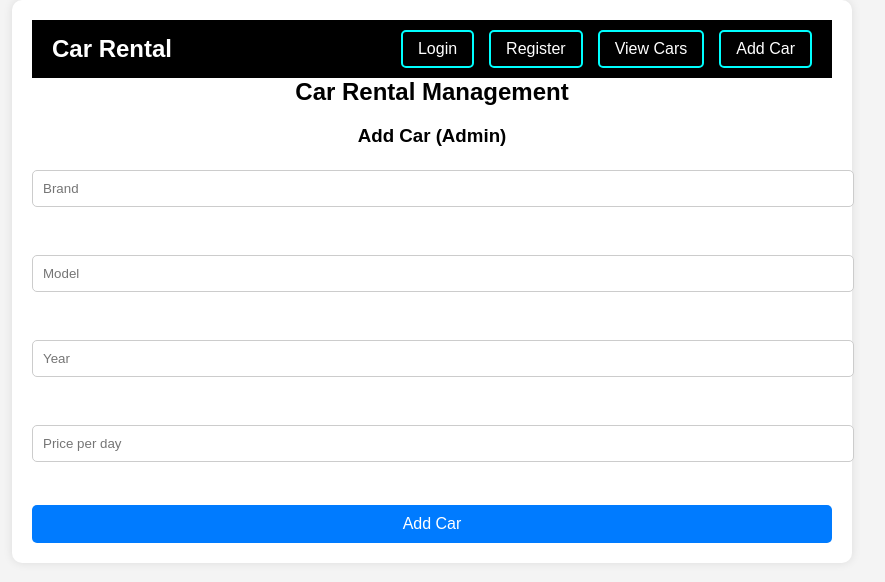
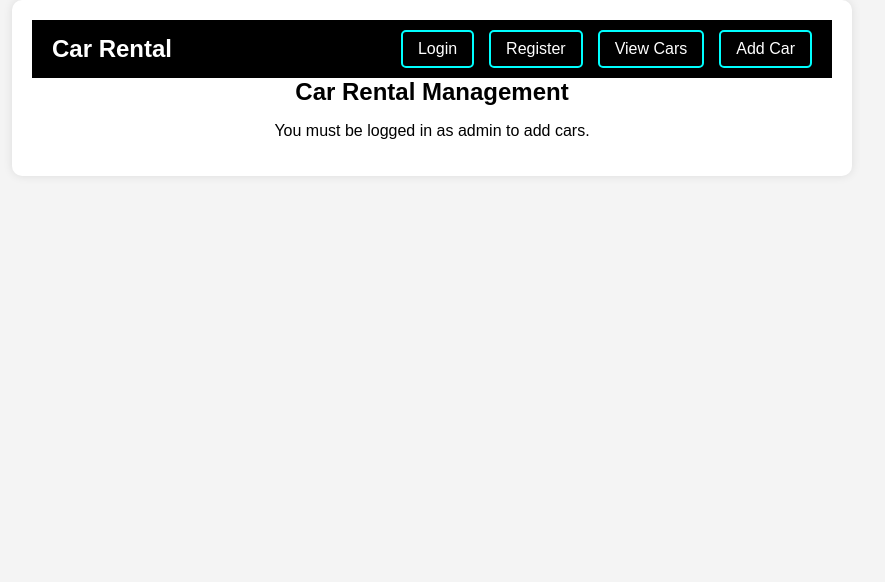
Before and after one commit to abdeeeb/abdelrahman-eldeeb-2200606-frontend-and-backend, a React (Create React App) app in the folder my-app/: page / in a window 1280 px wide. Both pictures are taken after a click on the button "Add Car". Shown: the top 582 px of the page, without its empty margins (208-1093 px from the left). Built offline with nearby package versions, Linux system fonts and the light colour scheme.

Commit message:
must be logged in as admin to add cars

```diff
--- a/my-app/src/Components/AddCarForm.js
+++ b/my-app/src/Components/AddCarForm.js
@@ -1,18 +1,26 @@
 import React, { useState } from 'react';
+import { useAuth } from '../AuthContext'; // Import Auth context
 
 const AddCarForm = ({ navigate }) => {
+  const { isLoggedIn } = useAuth(); // Get auth status
+
   const [brand, setBrand] = useState('');
   const [model, setModel] = useState('');
   const [year, setYear] = useState('');
   const [price, setPrice] = useState('');
   const [message, setMessage] = useState('');
 
+  if (!isLoggedIn){
+    console.log('You must be logged in as admin to add cars.');
+    return <p>You must be logged in as admin to add cars.</p>;
+  }
+
   const addCar = () => {
     fetch('http://localhost:555/cars/addcar', {
       method: 'POST',
       headers: { 'Content-Type': 'application/json' },
       body: JSON.stringify({ brand, model, year, price }),
-      credentials: "include"
+      credentials: 'include',
     })
       .then((response) => {
         if (!response.ok) {
@@ -20,7 +28,6 @@ const AddCarForm = ({ navigate }) => {
         }
         setMessage('Car added successfully');
         alert('Car added successfully');
-        navigate('car-list'); // Navigate to Car List after successful addition
       })
       .catch((error) => {
         setMessage(`Error: ${error.message}`);
```
